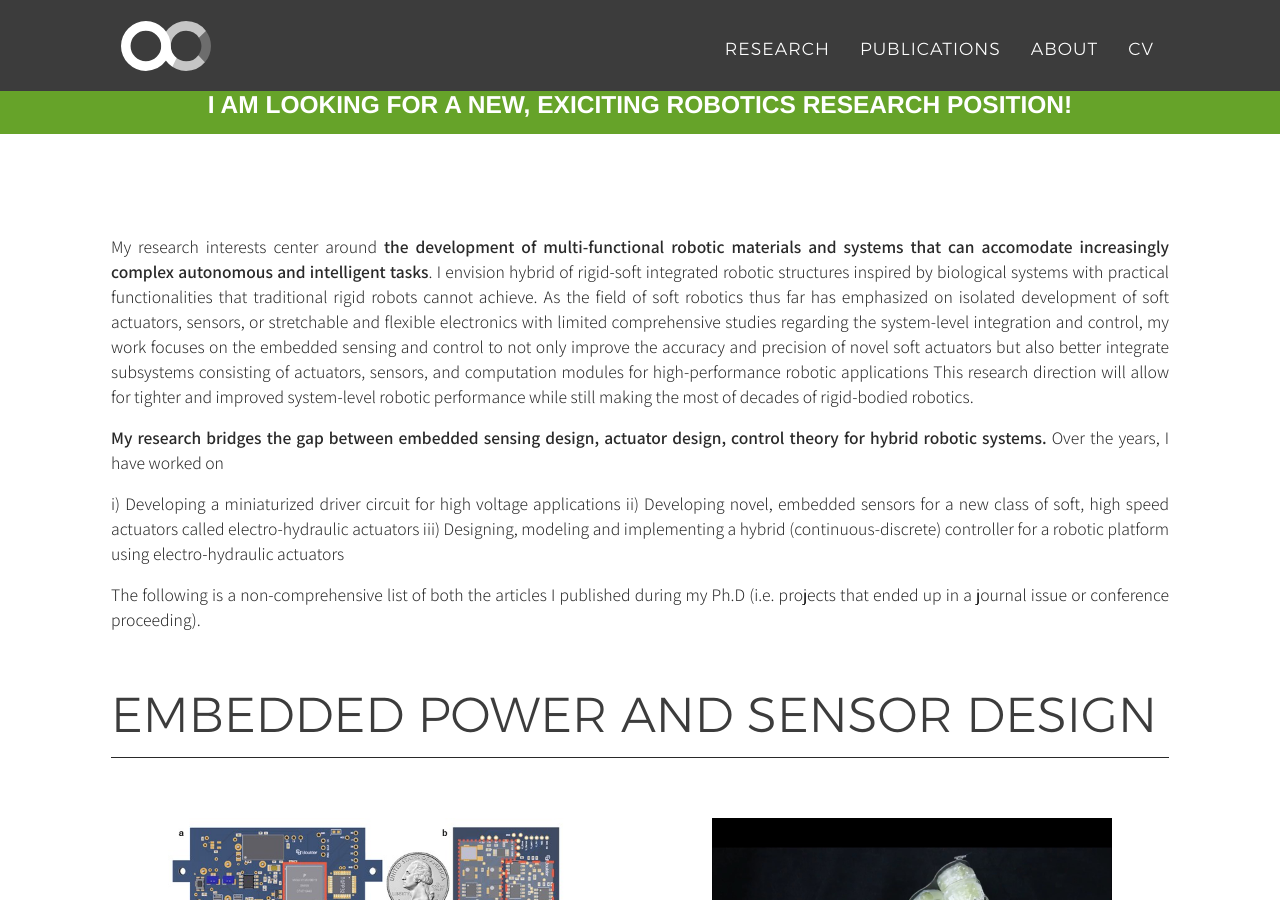
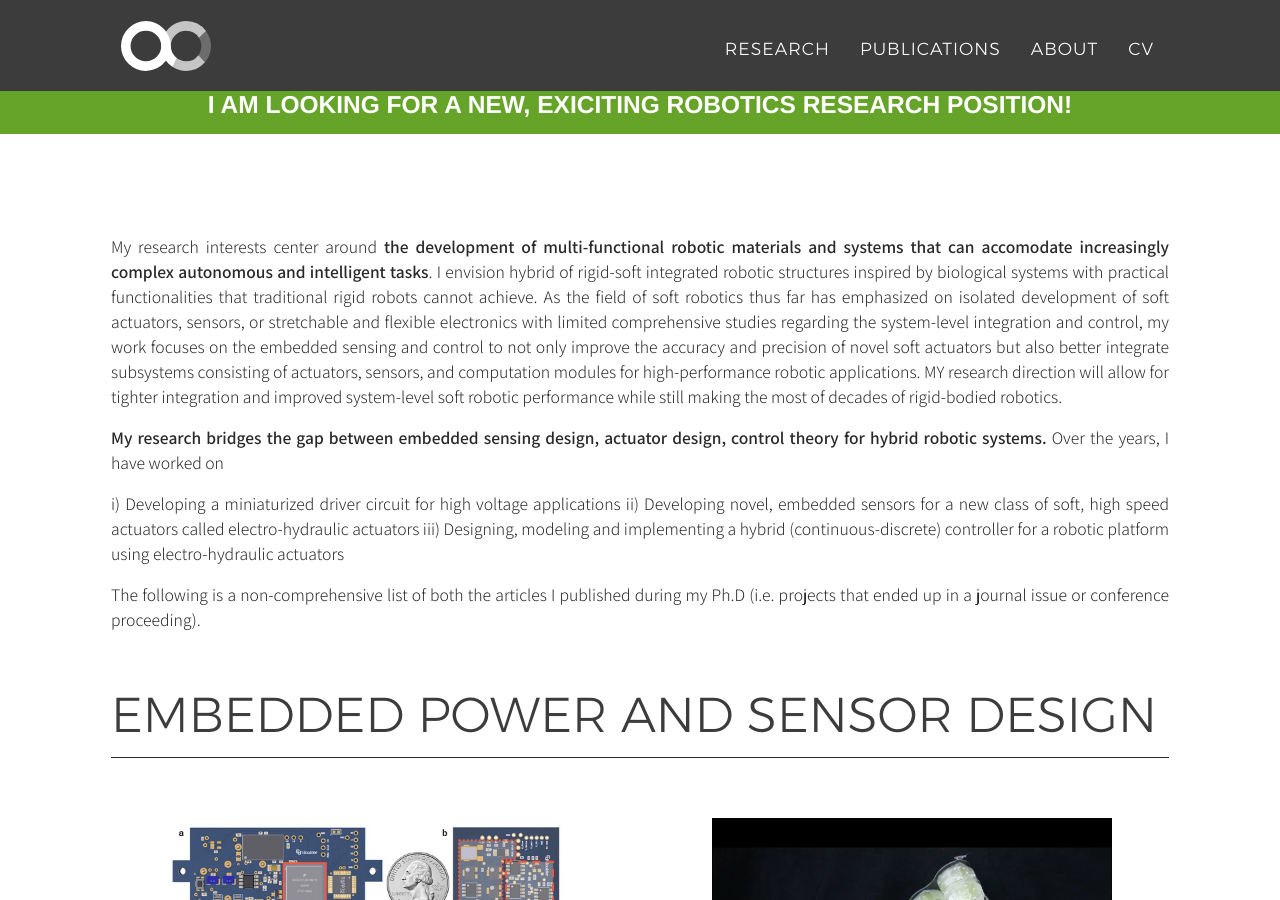
Before and after one commit to KhoiDLy/KhoiDLy.github.io, a Jekyll site: the page built from index.html, in a window 1280 px wide and 900 px high, scrolled down 651 px. Built offline with Jekyll 4.4.1, drawn with Linux system fonts in a browser that asks for light colours; nearby versions of some CDN libraries; some web fonts are replaced.

Commit message:
Update index.html

```diff
--- a/index.html
+++ b/index.html
@@ -7,8 +7,8 @@ description: "My research in robotics, human-robot interaction and artificial in
 My research interests center around **the development of multi-functional robotic materials and systems that can accomodate increasingly complex autonomous and intelligent tasks**.
 I envision hybrid of rigid-soft integrated robotic structures inspired by biological systems with practical functionalities that traditional rigid robots cannot achieve.
 As the field of soft robotics thus far has emphasized on isolated development of soft actuators, sensors, or stretchable and flexible electronics with limited comprehensive studies regarding the system-level integration and control,
-my work focuses on the embedded sensing and control to not only improve the accuracy and precision of novel soft actuators but also better integrate subsystems consisting of actuators, sensors, and computation modules for high-performance robotic applications
-This research direction will allow for tighter and improved system-level robotic performance while still making the most of decades of rigid-bodied robotics.
+my work focuses on the embedded sensing and control to not only improve the accuracy and precision of novel soft actuators but also better integrate subsystems consisting of actuators, sensors, and computation modules for high-performance robotic applications.
+MY research direction will allow for tighter integration and improved system-level soft robotic performance while still making the most of decades of rigid-bodied robotics.
 
 **My research bridges the gap between embedded sensing design, actuator design, control theory for hybrid robotic systems.**
 Over the years, I have worked on
```
